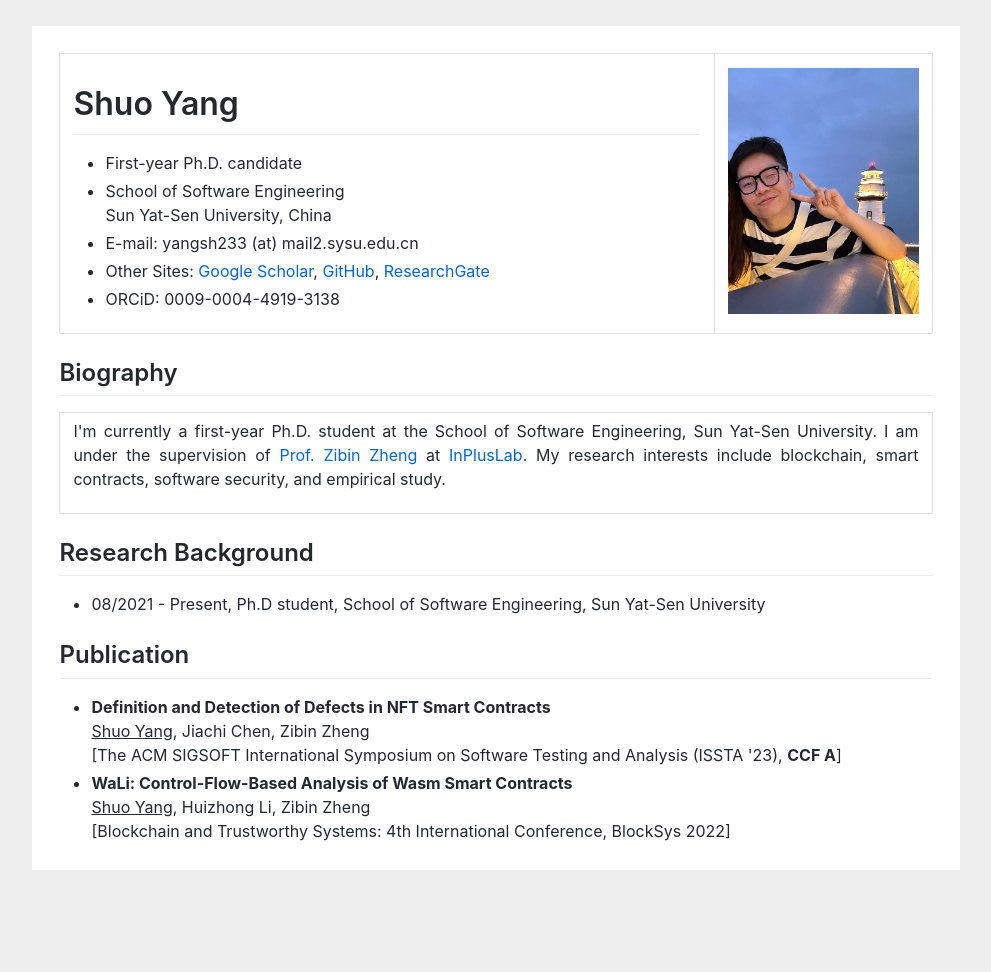
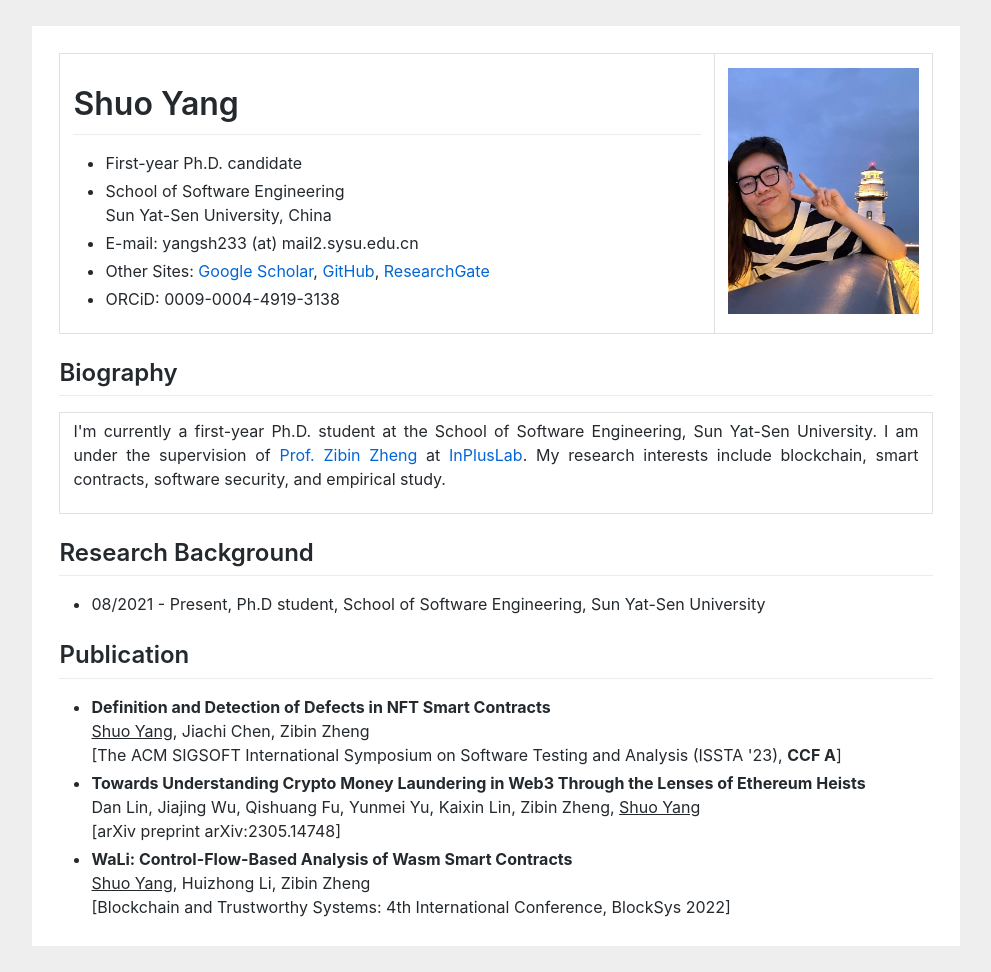
Before and after one commit to shuoyang512/shuoyang512.github.io, a Jekyll site: the page index.html, which Jekyll copies as it is, in a window 1280 px wide. Shown: the whole page, without its empty margins (144-1135 px from the left). Built offline with Jekyll 4.4.1, drawn with Linux system fonts in a browser that asks for light colours; before the commit the page ends 900 px from its top, so only the background shows below that.

Commit message:
add paper

```diff
--- a/index.html
+++ b/index.html
@@ -86,6 +86,11 @@ gtag('config', 'UA-158965281-1');
 						[The ACM SIGSOFT International Symposium on Software Testing and Analysis (ISSTA '23), <b>CCF A</b>]
 					</li>
 					<li>
+						<b>Towards Understanding Crypto Money Laundering in Web3 Through the Lenses of Ethereum Heists</b> <br>
+						Dan Lin, Jiajing Wu, Qishuang Fu, Yunmei Yu, Kaixin Lin, Zibin Zheng, <u>Shuo Yang</u><br>
+						[arXiv preprint arXiv:2305.14748]
+					</li>
+					<li>
 						<b>WaLi: Control-Flow-Based Analysis of Wasm Smart Contracts</b> <br>
 						<u>Shuo Yang</u>, Huizhong Li, Zibin Zheng<br>
 						[Blockchain and Trustworthy Systems: 4th International Conference, BlockSys 2022]
```
